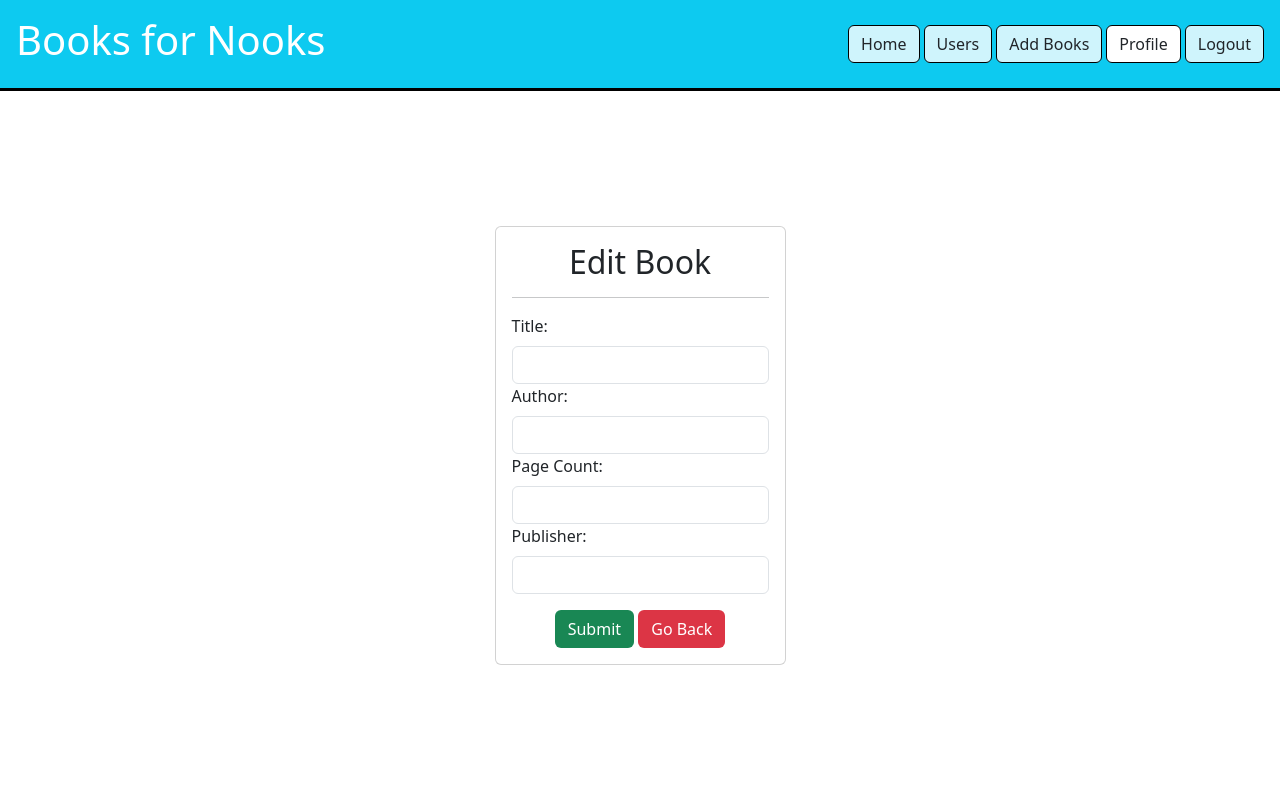
After one commit to peterkim2014/Library, a Flask app: template flask_app/templates/book_edit.html in a window 1280 px wide. The commit adds this page. Run offline with Flask 3, Linux system fonts and the light colour scheme; the template is opened without the code that fills it, so the values that code supplies are empty.

Commit message:
Various updates

```diff
--- a/flask_app/models/book.py
+++ b/flask_app/models/book.py
@@ -42,6 +42,8 @@ class Book:
                 'username': row['username'],
                 'email': row['email'],
                 'password': "",
+                'real_name': "",
+                'gender': "",
                 'created_at': row['created_at'],
                 'updated_at': row['updated_at']
                 }
@@ -71,8 +73,7 @@ class Book:
                 updated_at = NOW()
                 WHERE id = %(id)s;
                 """
-        results = connectToMySQL(cls.db).query_db(query,form_data)
-        return results
+        return connectToMySQL(cls.db).query_db(query,form_data)
 
     @classmethod
     def eliminate(cls,data):
--- /dev/null
+++ b/flask_app/templates/book_edit.html
@@ -0,0 +1,54 @@
+<!DOCTYPE html>
+<html lang="en">
+<head>
+    <meta charset="UTF-8">
+    <meta name="viewport" content="width=device-width, initial-scale=1.0">
+    <title>Edit Book</title>
+    <link href="https://cdn.jsdelivr.net/npm/bootstrap@5.3.0/dist/css/bootstrap.min.css" rel="stylesheet" integrity="sha384-9ndCyUaIbzAi2FUVXJi0CjmCapSmO7SnpJef0486qhLnuZ2cdeRhO02iuK6FUUVM" crossorigin="anonymous">
+</head>
+<body>
+    <container class="d-flex flex-column vh-100">
+        <header class="bg-info text-white p-3 border-bottom border-black border-3 d-flex justify-content-between">
+            <h1>Books for Nooks</h1>
+            <nav class="d-flex align-items-center gap-1">
+                <!-- HREFS ARE EMPTY FOR THE CONTROLLER ROUTES -->
+                <a class="btn bg-info-subtle border-black" href="/home">Home</a>
+                <a class="btn bg-info-subtle border-black" href="/users">Users</a>
+                <a class="btn bg-info-subtle border-black" href="/books/add_book">Add Books</a>
+                <a class="btn bg-white border-black" href="/users/{{user.id}}">Profile</a>
+                <a class="btn bg-info-subtle border-black" href="/logout">Logout</a>
+            </nav>
+        </header>
+        <main class="d-flex justify-content-center align-items-center vh-100">
+            <div class="card p-3">
+                <!-- FORM NEEDS ACTION ROUTE -->
+                <!-- FORM NEEDS TO BE PRE-POPPULATED -->
+                <form action="/books/edit_process/{{book.id}}" method="POST">
+                    <h2 class="text-center">Edit Book</h2>
+                    <hr>
+                    <div>
+                        <label class="form-label" for="title">Title:</label>
+                        <input class="form-control" type="text" name="title" value="{{book.title}}">
+                    </div>
+                    <div>
+                        <label class="form-label" for="author">Author:</label>
+                        <input class="form-control" type="text" name="author" value="{{book.author}}">
+                    </div>
+                    <div>
+                        <label class="form-label" for="pages">Page Count:</label>
+                        <input class="form-control" type="text" name="pages" value="{{book.pages}}">
+                    </div>
+                    <div>
+                        <label class="form-label" for="name">Publisher:</label>
+                        <input class="form-control" type="text" name="publisher" value="{{book.publisher}}">
+                    </div>
+                    <div class="mt-3 text-center">
+                        <input class="btn bg-success text-white" type="submit">
+                        <a class="btn bg-danger text-white" href="/books/{{book.id}}">Go Back</a>
+                    </div>
+                </form>
+            </div>
+        </main>
+    </container>
+</body>
+</html>
```
Also changed, not shown: flask_app/controllers/books.py (+36 -0 lines), flask_app/templates/book_view.html (added, +52 -0 lines), flask_app/templates/home.html (+6 -2 lines), flask_app/templates/welcome_page.html (+15 -1 lines).
